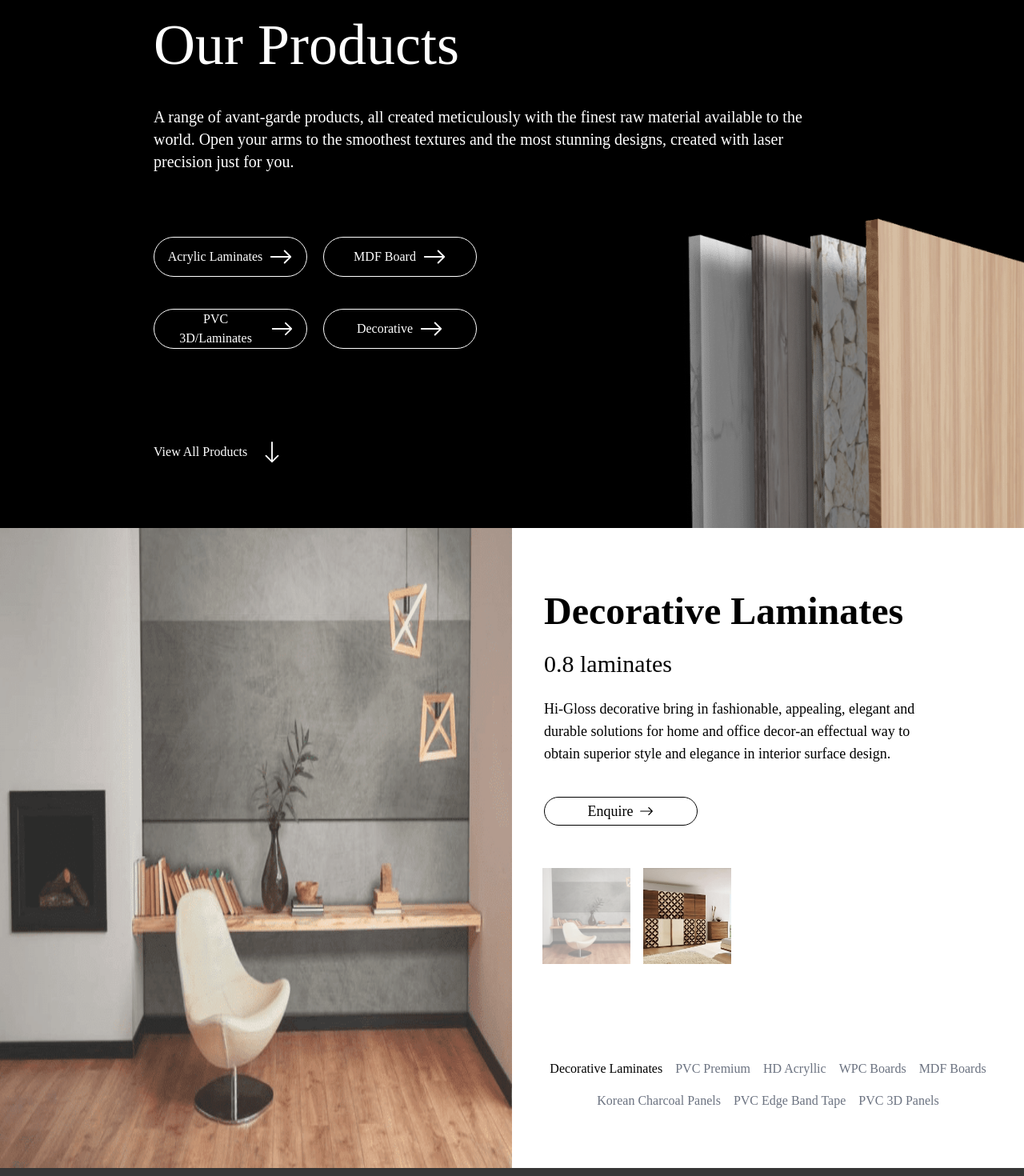
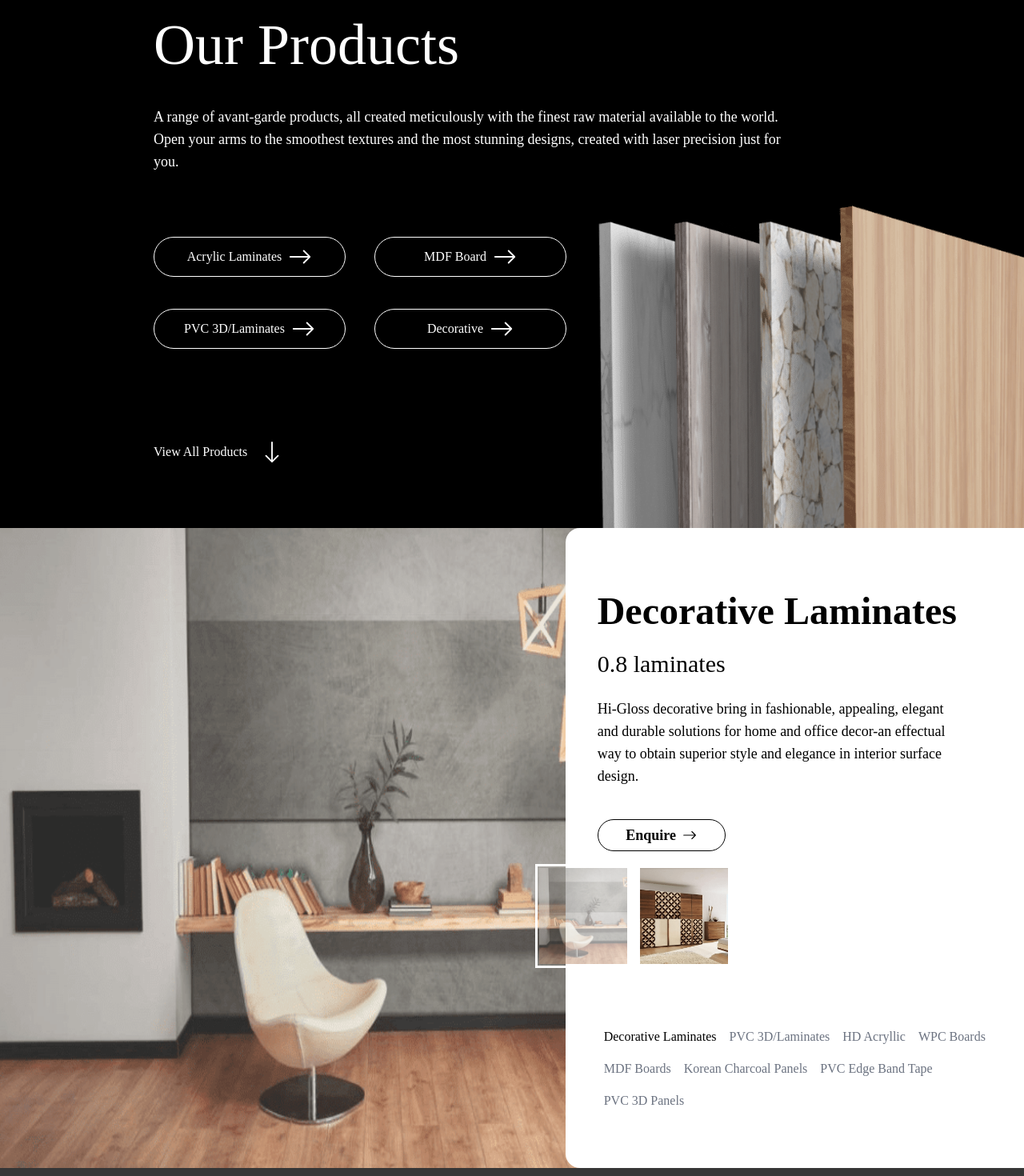
Before and after one commit to lemon-8/trend-laminates, a React (Create React App) app: page /products in a window 1280 px wide. Shown: the part 140-1610 px from the top of the page at 80% size. Built offline with nearby package versions, Linux system fonts and the light colour scheme.

Commit message:
added: Logo and reframed the product slides

```diff
--- a/public/index.html
+++ b/public/index.html
@@ -2,14 +2,14 @@
 <html lang="en">
   <head>
     <meta charset="utf-8" />
-    <link rel="icon" href="%PUBLIC_URL%/favicon.ico" />
+    <link rel="icon" href="%PUBLIC_URL%/logo.png" />
     <meta name="viewport" content="width=device-width, initial-scale=1" />
     <meta name="theme-color" content="#000000" />
     <meta
       name="description"
       content="Web site created using create-react-app"
     />
-    <link rel="apple-touch-icon" href="%PUBLIC_URL%/logo192.png" />
+    <link rel="apple-touch-icon" href="%PUBLIC_URL%/logo.png" />
     <!--
       manifest.json provides metadata used when your web app is installed on a
       user's mobile device or desktop. See https://developers.google.com/web/fundamentals/web-app-manifest/
--- a/src/App.css
+++ b/src/App.css
@@ -223,25 +223,16 @@ body::after {
 @keyframes fade{
   0%{
     opacity: 0;
-    transform: translateY(30vh);
-    z-index: -1;
-  }
-  20%{
-    opacity: 0;
-    z-index: -1;
-  }
-  50%{
-    z-index: -1;
   }
   100%{
-    z-index: 1;
     opacity: 1;
   }
 }
 
 .thumbs-wrapper{
   position: absolute;
-  left: 51%;
+  right: 26.5%;
+  z-index: 10;
 }
 
 .carousel{
--- a/src/Products.js
+++ b/src/Products.js
@@ -27,7 +27,7 @@ function Products() {
 
     const Button = ({ text, addClass,id }) => {
         return (
-            <a href="#products-container" className={addClass}><button  onClick={()=>setIndex(id)} className="flex items-center justify-center w-48 p-4 py-6 mt-10 font-medium text-white duration-700 ease-out border border-white shadow-get h-9 rounded-3xl laminates1 hover:text-black hover:shadow-get1">{text} <BsArrowRight className="ml-2" size={30} /></button></a>
+            <a href="#products-container" className={addClass}><button  onClick={()=>setIndex(id)} className="flex items-center justify-center p-4 py-6 mt-10 font-medium text-white duration-700 ease-out border border-white w-60 shadow-get h-9 rounded-3xl laminates1 hover:text-black hover:shadow-get1">{text} <BsArrowRight className="ml-2" size={30} /></button></a>
         )
     }
 
@@ -44,7 +44,7 @@ function Products() {
             id: 2,
             src1: pvc_laminate,
             src2: pvc_laminate1,
-            title: 'PVC Premium',
+            title: 'PVC 3D/Laminates',
             subtitle: '0.8 laminates',
             content: 'Hi-Gloss decorative bring in fashionable, appealing, elegant and durable solutions for home and office decor-an effectual way to obtain superior style and elegance in interior surface design.',
         },
@@ -106,7 +106,7 @@ function Products() {
         isActive = false,
     }) => {
         return (
-            <div className={isActive ? 'font-medium p-2 text-black' : 'p-2 text-gray-500 hover:text-black'} onClick={onItemClicked}>
+            <div className={isActive ? 'p-2 text-black' : 'p-2 text-gray-500 hover:text-black'} onClick={onItemClicked}>
                 <p>{title}</p>
             </div>
         )
@@ -116,26 +116,26 @@ function Products() {
         <div>
             <div className="relative px-10 pt-40 pb-40 overflow-hidden text-white bg-black md:h-screen xl:pl-48 xl:pr-0">
                 <h1 className="text-7xl font-garamond">Our Products</h1>
-                <p className="w-full mt-10 text-xl font-light md:w-3/4">A range of avant-garde products, all created meticulously with the finest raw material available to the world.
+                <p className="w-full mt-10 text-lg font-light md:w-3/4">A range of avant-garde products, all created meticulously with the finest raw material available to the world.
                     Open your arms to the smoothest textures and the most stunning designs, created with laser precision just for you.</p>
-                <div className="grid justify-center grid-cols-4 gap-10 mt-10 md:max-w-sm">
+                <div className="grid justify-center grid-cols-4 gap-10 mt-10 md:max-w-lg">
                     <div className="col-span-4 md:col-span-2">
                         <Button text="Acrylic Laminates" addClass="laminates1" id={3} />
                         <Button text="PVC 3D/Laminates" addClass="laminates2" id={2} />
-                        <img src={laminate1} className="absolute z-20 h-full -bottom-1/2 lam-image1 md:right-20" />
-                        <img src={laminate2} className="absolute z-30 h-full -bottom-1/2 lam-image2 -right-20 md:-right-0" />
+                        <img src={laminate1} className="absolute z-20 h-full -bottom-96 lam-image1 md:right-48" />
+                        <img src={laminate2} className="absolute z-30 h-full -bottom-96 lam-image2 -right-20 md:right-24" />
                     </div>
                     <div className="col-span-4 md:col-span-2 mb-96">
                         <Button text="MDF Board" addClass="laminates3" id={5} />
                         <Button text="Decorative" addClass="laminates4" id={1} />
-                        <img src={laminate3} className="absolute z-40 h-full -bottom-1/2 lam-image3 right-10 md:-right-20" />
-                        <img src={laminate4} className="absolute z-50 h-full -bottom-1/2 lam-image4 right-32 md:-right-40" />
+                        <img src={laminate3} className="absolute z-40 h-full -bottom-96 lam-image3 right-10 md:-right-4" />
+                        <img src={laminate4} className="absolute z-50 h-full -bottom-96 lam-image4 right-32 md:-right-32" />
                     </div>
                     <a href="#products-container"><p className="absolute flex items-center text-base font-normal bottom-20">View All Products <BsArrowDown className="ml-4" size={30} /></p></a>
                 </div>
             </div>
             <div id="products-container" className="relative h-screen">
-                <div className="absolute right-0 flex flex-wrap justify-center w-1/2 bottom-16">
+                <div className="absolute right-0 z-10 flex flex-wrap justify-start w-5/12 bottom-16">
                     {tabItems.map(({ id, title }) =>
                         <TabItemComponent
                             key={title}
@@ -149,18 +149,18 @@ function Products() {
                     {tabItems.map(({ id, src1, src2, title, subtitle, content }) => {
                         return (
                             index === id ?
-                                <div className="grid justify-center h-screen grid-cols-2 overflow-hidden text-left tab-content" key={id}>
-                                    <div className="col-span-1">
+                                <div className="grid justify-center h-screen grid-cols-3 overflow-hidden text-left bg-transparent tab-content" key={id}>
+                                    <div className="col-span-2">
                                         <Carousel dynamicHeight={true} thumbWidth={120} showStatus={false} showArrows={false} infiniteLoop={true} showThumbs={true} showIndicators={false}>
                                             <img src={src1} className="h-screen" alt={`Sample of ${title}`} />
                                             <img src={src2} className="h-screen" alt={`Sample of ${title}`} />
                                         </Carousel>
                                     </div>
-                                    <div className="col-span-1 px-10 py-20">
+                                    <div className="absolute z-0 w-5/12 h-screen col-span-1 px-10 py-20 bg-white right-10 rounded-18">
                                         <p className="text-5xl font-bold font-garamond">{title}</p>
                                         <p className="mt-6 text-3xl font-normal">{subtitle}</p>
-                                        <p className="w-10/12 mt-6 mb-10 text-lg font-normal">{content}</p>
-                                        <button className="flex items-center justify-center w-48 text-lg font-normal duration-700 border border-black shadow-touch hover:shadow-touch1 rounded-3xl h-9 hover:text-white">Enquire <BsArrowRight className="ml-2" /></button>
+                                        <p className="mt-6 mb-10 text-lg font-normal">{content}</p>
+                                        <button className="flex items-center justify-center w-40 h-10 text-lg font-bold duration-1000 border border-black shadow-touch hover:shadow-touch1 rounded-3xl hover:text-white">Enquire <BsArrowRight className="ml-2" /></button>
                                     </div>
                                 </div> : ''
                         )
--- a/tailwind.config.js
+++ b/tailwind.config.js
@@ -21,10 +21,11 @@ module.exports = {
         touch: "inset 0 0 0 #000",
         touch1: "inset 250px 0 0 #000",
         get: "inset 0 0 0 #fff",
-        get1: "inset 192px 0 0 #fff",
+        get1: "inset 240px 0 0 #fff",
       },
       borderRadius:{
         "3xl": "100px",
+        "18": "18px",
       },
       inset:{
         "17": "17%",
@@ -36,9 +37,6 @@ module.exports = {
         "70" :"70",
         "60" :"60",
       },
-      height:{
-        "90": "95vh",
-      }
     },
   },
   variants: {
```
Also changed, not shown: public/logo.png (added).
